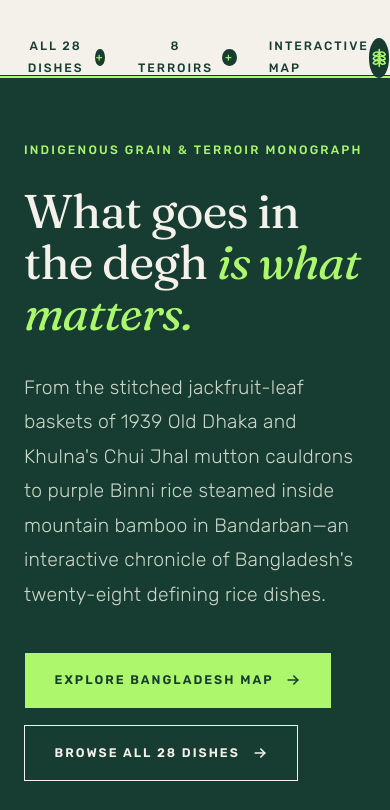
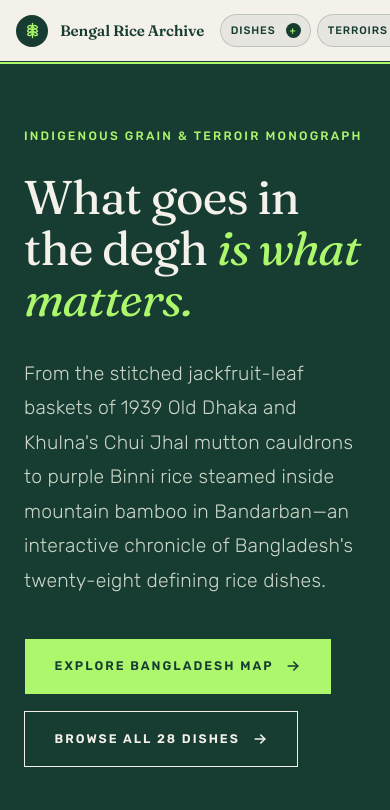
Before and after one commit to Low-end-pc/Rice_of_Bangladesh, a plain HTML site: page index.html in a window 390 px wide. Shown: the top 810 px of the page. Drawn offline with Linux system fonts and the light colour scheme.

Commit message:
Fix mobile navbar layout: responsive brand alignment, drawer pills, and overflow prevention

```diff
--- a/css/base.css
+++ b/css/base.css
@@ -13,6 +13,7 @@ html {
   font-size: 16px;
   background-color: var(--bg-cream);
   color: var(--text-primary);
+  overflow-x: hidden;
 }
 
 body {
--- a/css/layout.css
+++ b/css/layout.css
@@ -51,6 +51,14 @@
   color: var(--text-primary);
   padding-block: var(--space-2);
   position: relative;
+}
+
+.drawer-text-desktop {
+  display: inline;
+}
+
+.drawer-text-mobile {
+  display: none;
 }
 
 .nav-link::after,
@@ -644,6 +652,67 @@
 }
 
 @media (max-width: 1024px) {
+  :root {
+    --header-height: 68px;
+  }
+
+  .site-header {
+    height: var(--header-height);
+  }
+
+  .header-inner {
+    display: flex;
+    justify-content: space-between;
+    align-items: center;
+    gap: var(--space-4);
+    padding-inline: var(--space-4);
+    width: 100%;
+  }
+
+  /* Keep Brand Logo on the left */
+  .brand-logo {
+    order: 1;
+    flex-shrink: 0;
+  }
+
+  .brand-crest {
+    width: 36px;
+    height: 36px;
+  }
+
+  .brand-crest svg {
+    width: 18px;
+    height: 18px;
+  }
+
+  .brand-name {
+    font-size: 1.05rem;
+  }
+
+  .brand-sub {
+    font-size: 0.6rem;
+  }
+
+  /* Place Drawer triggers cleanly on the right */
+  .nav-group.left {
+    order: 2;
+    gap: var(--space-3);
+    margin-left: auto;
+  }
+
+  /* Hide Desktop links and right nav group on tablet and mobile */
+  .hide-mobile,
+  .nav-group.right {
+    display: none !important;
+  }
+
+  .nav-drawer-trigger {
+    font-size: 0.72rem;
+    letter-spacing: 0.12em;
+    padding-block: 0.35rem;
+    white-space: nowrap;
+  }
+
   .hero-grid,
   .split-grid,
   .grains-layout {
@@ -683,9 +752,62 @@
   }
 }
 
-@media (max-width: 768px) {
-  .nav-group.right .hide-mobile {
+@media (max-width: 680px) {
+  :root {
+    --header-height: 62px;
+  }
+
+  /* Switch trigger labels to compact mobile versions */
+  .drawer-text-desktop {
+    display: none !important;
+  }
+
+  .drawer-text-mobile {
+    display: inline !important;
+  }
+
+  /* Hide secondary subtitle on phone screens to prevent vertical crowding */
+  .brand-sub {
+    display: none !important;
+  }
+
+  .brand-name {
+    font-size: 0.95rem;
+    white-space: nowrap;
+  }
+
+  .brand-crest {
+    width: 32px;
+    height: 32px;
+  }
+
+  .brand-crest svg {
+    width: 17px;
+    height: 17px;
+  }
+
+  .nav-group.left {
+    gap: 6px;
+  }
+
+  .nav-drawer-trigger {
+    font-size: 0.68rem;
+    letter-spacing: 0.08em;
+    padding: 0.35rem 0.6rem;
+    background-color: rgba(23, 61, 50, 0.06);
+    border: 1px solid rgba(23, 61, 50, 0.2);
+    border-radius: 999px;
+  }
+
+  .nav-drawer-trigger::after {
     display: none;
+  }
+
+  .nav-drawer-trigger .plus-icon {
+    width: 15px;
+    height: 15px;
+    font-size: 10px;
+    margin-left: 2px;
   }
 
   .grain-row {
@@ -702,3 +824,28 @@
     grid-template-columns: 1fr;
   }
 }
+
+@media (max-width: 360px) {
+  .header-inner {
+    padding-inline: 8px;
+  }
+
+  .brand-name {
+    font-size: 0.86rem;
+  }
+
+  .brand-crest {
+    width: 28px;
+    height: 28px;
+  }
+
+  .brand-crest svg {
+    width: 15px;
+    height: 15px;
+  }
+
+  .nav-drawer-trigger {
+    font-size: 0.62rem;
+    padding: 0.28rem 0.45rem;
+  }
+}
--- a/js/components/navbar.js
+++ b/js/components/navbar.js
@@ -44,11 +44,13 @@ window.BengalArchive.Navbar = {
           <!-- Left Expandable Drawer Triggers -->
           <nav class="nav-group left" aria-label="Archive drawers">
             <button type="button" class="nav-drawer-trigger" data-drawer="dishes" aria-expanded="false">
-              <span>All 28 Dishes</span>
+              <span class="drawer-text-desktop">All 28 Dishes</span>
+              <span class="drawer-text-mobile">Dishes</span>
               <span class="plus-icon">+</span>
             </button>
             <button type="button" class="nav-drawer-trigger" data-drawer="terroirs" aria-expanded="false">
-              <span>8 Terroirs</span>
+              <span class="drawer-text-desktop">8 Terroirs</span>
+              <span class="drawer-text-mobile">Terroirs</span>
               <span class="plus-icon">+</span>
             </button>
             <a href="./#bangladesh-map" class="nav-link hide-mobile">Interactive Map</a>
```
